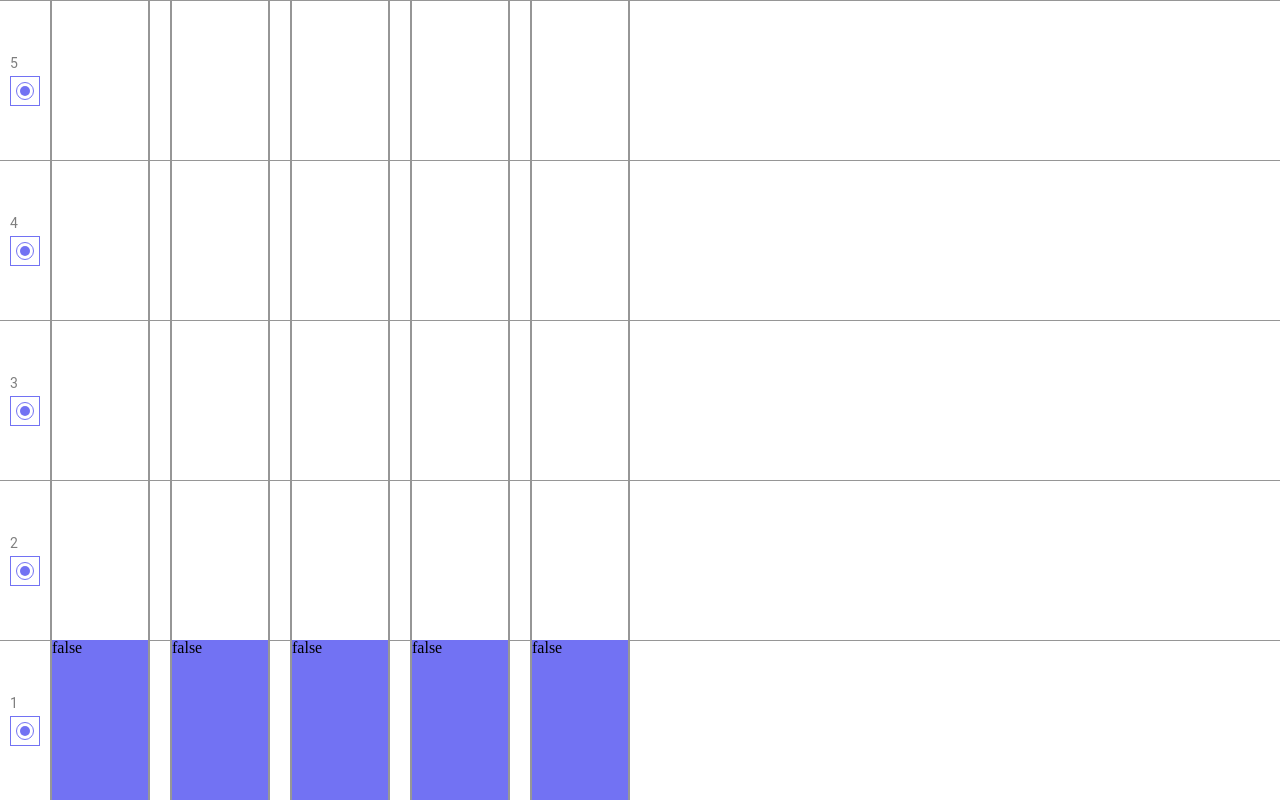
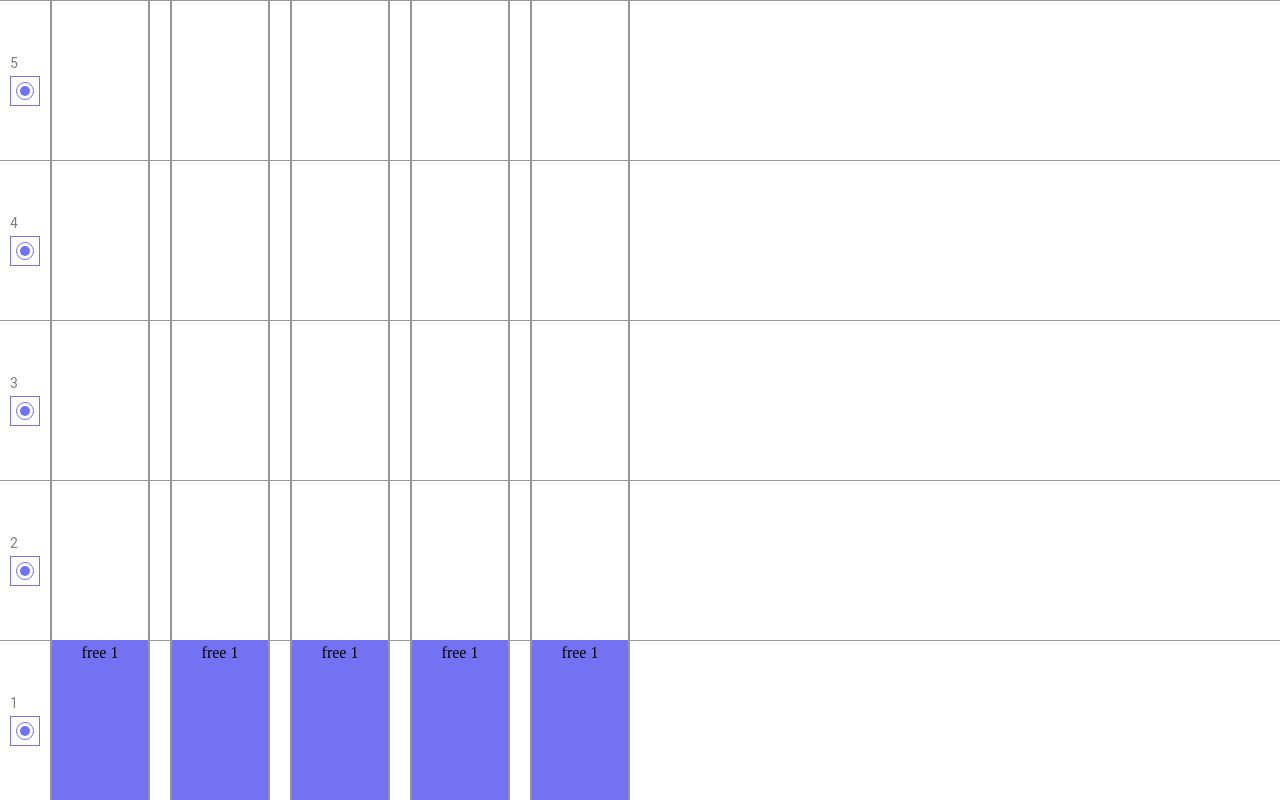
Before and after one commit to zema188/trueconf-testovoe, a Vue app: page / in a window 1280 px wide. Built offline with nearby package versions, Linux system fonts and the light colour scheme.

Commit message:
add: pause state for elevator

```diff
--- a/src/App.vue
+++ b/src/App.vue
@@ -16,6 +16,7 @@
           :key="index"
           :floorHeightPercent="floorHeightPercent"
           :elevator="elevator"
+          @elevatorArrived="(id) => elevatorArrived(id)"
         >
         </the-elevator>
       </div>
@@ -24,13 +25,14 @@
 </template>
 
 <script setup>
-import { computed, onMounted, ref } from 'vue'
+import { computed, onMounted, ref, watch } from 'vue'
 import TheElevator from './components/TheElevator.vue'
 import TheFloor from './components/TheFloor.vue'
 
 const params = {
   floors: 5,
-  elevators: 5
+  elevators: 5,
+  pause: 3000,
 }
 
 let elevators = ref([])
@@ -48,6 +50,17 @@ const callElevator = (numberFloor) => {
   if(nearestElevator) {
     nearestElevator.state = 'called'
     nearestElevator.floor_call = numberFloor
+    if(nearestElevator.floor_call > nearestElevator.current_floor) nearestElevator.direction = 1
+    else nearestElevator.direction = -1
+    const intervalId = setInterval(() => {
+      nearestElevator.current_floor = nearestElevator.current_floor + nearestElevator.direction
+    }, 1000)
+
+    setTimeout(() => {
+      elevatorArrived(nearestElevator.id)
+      clearInterval(intervalId)
+    }, (Math.abs(nearestElevator.floor_call - nearestElevator.current_floor) * 1000))
+
   }
 }
 
@@ -69,13 +82,33 @@ const initBuilding = () => {
   const elevatorsInfo = localStorage.getItem('elevators')
   if(!elevatorsInfo) {
     for (let i = 0; i < params.elevators; i++) {
-      elevators.value.push({id: i, current_floor: 0, state: 'free', floor_call: null})
+      elevators.value.push({id: i, current_floor: 0, state: 'free', floor_call: null, direction: null,})
       localStorage.setItem('elevators', JSON.stringify(elevators.value))
     }
   } else {
     elevators.value = [...JSON.parse(elevatorsInfo)]
   }
 }
+
+const elevatorArrived = (idElevator) => {
+  const calledElevator = elevators.value.find(elevator => elevator.id === idElevator);
+
+  if (calledElevator) {
+    calledElevator.state = 'paused';
+
+    setTimeout(() => {
+      calledElevator.state = 'free';
+    }, params.pause);
+  }
+};
+
+watch(
+    () => elevators,
+    () => {
+      localStorage.setItem('elevators', JSON.stringify(elevators.value))
+    },
+    { deep: true }
+)
 
 onMounted(() => {
   initBuilding()
@@ -116,6 +149,11 @@ onMounted(() => {
       border-right: 2px solid #969696;
       position: relative;
       pointer-events: all;
+      &.paused {
+        & .building__elevator-cabin {
+          animation: changeColor 3s linear infinite;
+        }
+      }
     }
     &__elevator-cabin {
       width: 100%;
@@ -125,6 +163,16 @@ onMounted(() => {
       bottom: 0;
       transition: .2s;
       min-height: 90px;
+      text-align: center;
+      padding-top: 5px;
+      & .icon {
+        width: 20px;
+        height: 20px;
+        position: absolute;
+        left: 50%;
+        top: 50%;
+        transform: translate(-50%, -50%);
+      }
     }
     &__floor-btn {
       cursor: pointer;
@@ -154,4 +202,16 @@ onMounted(() => {
       }
     }
   }
+
+  @keyframes changeColor {
+  0% {
+    background-color: red; /* Начальный цвет (красный) */
+  }
+  50% {
+    background-color: green; /* Начальный цвет (красный) */
+  }
+  100% {
+    background-color: red; /* Конечный цвет (зеленый) */
+  }
+}
 </style>
--- a/src/components/TheElevator.vue
+++ b/src/components/TheElevator.vue
@@ -1,17 +1,27 @@
 <template>
     <div class="building__elevator"
-        :class="{ called: props.elevator.state === 'called'}"
+        :class="{ called: props.elevator.state === 'called',
+                paused: props.elevator.state === 'paused',
+        }"
     >
         <div class="building__elevator-cabin"
-            :style="{ height: props.floorHeightPercent + '%', bottom: elevator.floor_call * floorHeightPercent  + '%'}"
+            :style="{ height: props.floorHeightPercent + '%',
+                    bottom: elevator.floor_call * floorHeightPercent  + '%',
+                    transition: calcTransition + 's' + ' linear'
+            }"
         >
-        {{ props.elevator.state === 'called' }}
+            <span v-show="props.elevator.state === 'called' ">{{ props.elevator.floor_call + 1 }}</span>
+            {{ props.elevator.state }}
+            {{ props.elevator.current_floor + 1}}
+            <img src="@/assets/images/icons/arrow.svg" class="icon"
+                v-show="props.elevator.state === 'called'"
+            >
         </div>
     </div>
 </template>
 
 <script setup>
-import { onMounted, watch } from "vue"
+import { onMounted, watch, computed } from "vue"
 
 const props = defineProps({
     floorHeightPercent: {
@@ -25,12 +35,17 @@ const props = defineProps({
 })
 
 watch(
-      () => props.elevator,
-      () => {
+    () => props.elevator,
+    () => {
 
-      },
-      { deep: true }
-    );
+    },
+    { deep: true }
+)
+
+const calcTransition = computed(() => {
+    return Math.abs(props.elevator.floor_call - props.elevator.current_floor)
+})
+
 onMounted(() => {
     if(props.elevator === 'called') {
         true
```
Also changed, not shown: src/assets/images/icons/arrow.svg (added).
